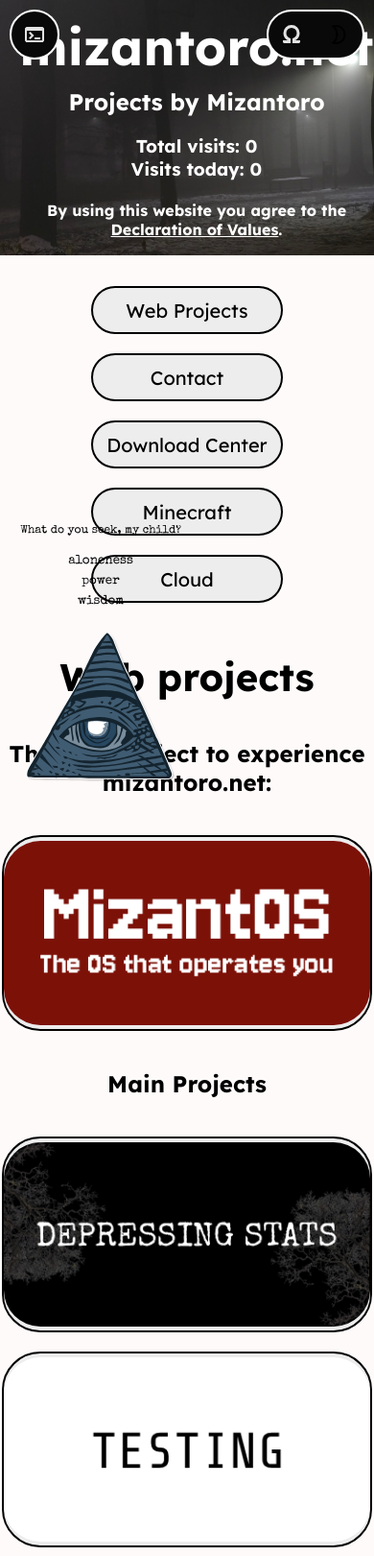
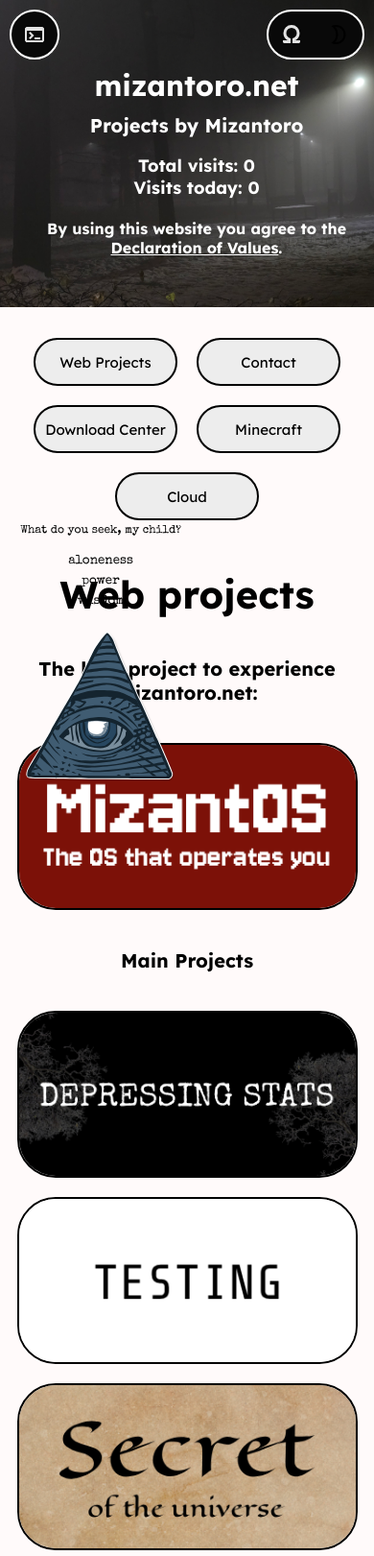
Before and after one commit to Mizantoro/website, a PHP site: page / in a window 390 px wide. Shown: the top 1621 px of the page at 96% size. Run offline with PHP 8.4, Linux system fonts and the light colour scheme.

Commit message:
Improve landing page styling on mobile devices

```diff
--- a/css/index.css
+++ b/css/index.css
@@ -473,10 +473,29 @@ button {
         margin-right: 2%;
     }
     h1 {
-        font-size: 52px;
+        font-size: 30px;
+        margin: 20px;
+    }
+    h2 {
+        font-size: 20px;
+    }
+    h3 {
+        font-size: 18px;
+    }
+    #welcome {
+        padding-top: 70px;
     }
     .project_tile {
-        width: 98%;
+        width: 90%;
+        height: 170px;
+    }
+    .project_tile img {
+        height: 110%;
+        object-fit: cover;
+    }
+    .button_container button {
+        width: 150px;
+        font-size: 15px;
     }
     #captcha_images_container {
         grid-template-columns: repeat(3, 100px);
```
